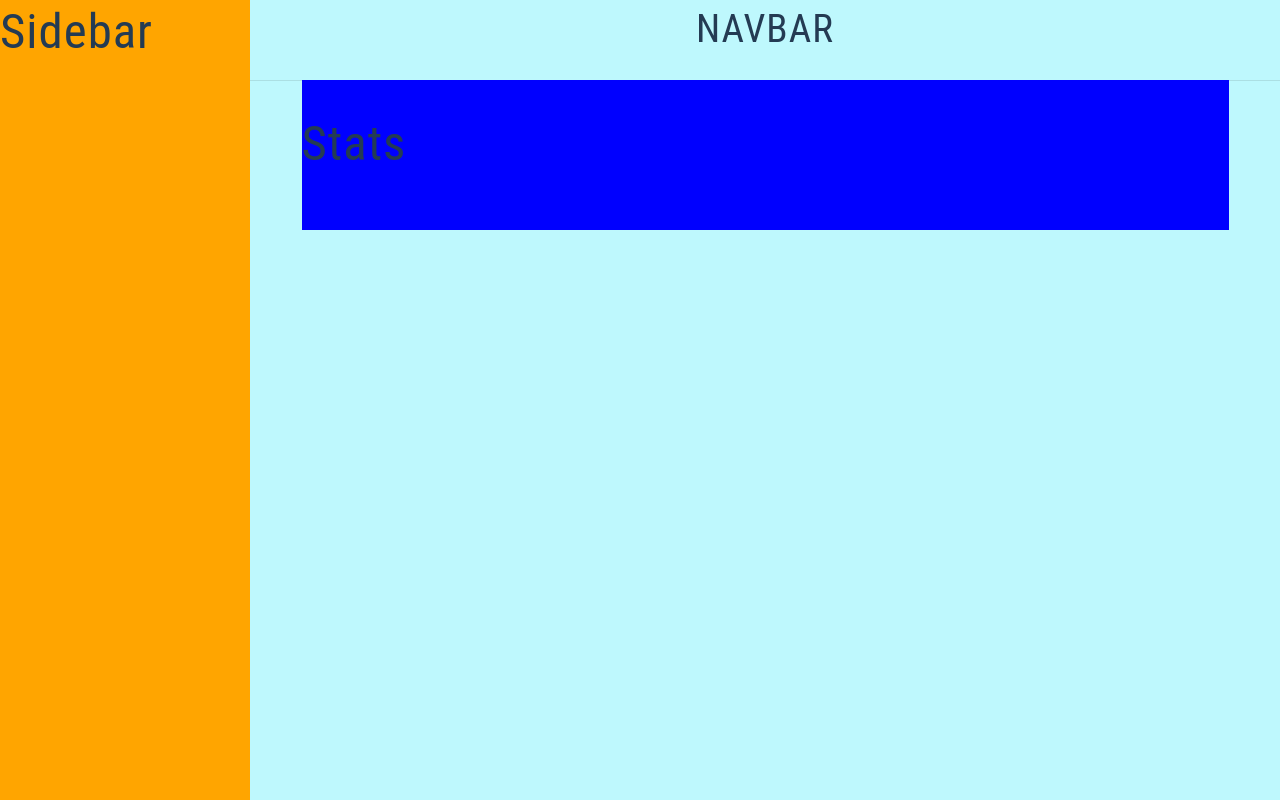
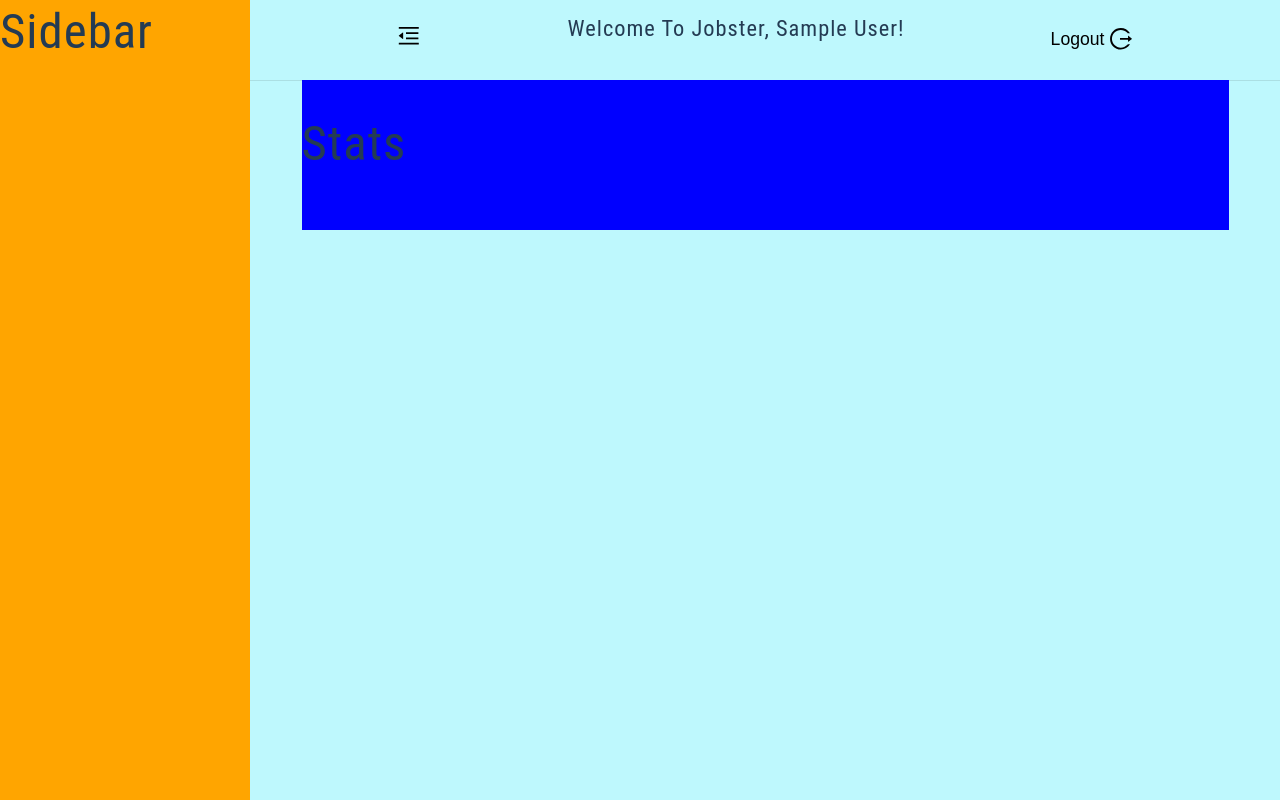
Before and after one commit to VentsiGeorgiev/jobster, a React (Create React App) app in the folder client/: page / in a window 1280 px wide. Built offline with nearby package versions, Linux system fonts and the light colour scheme; sample sign-in values are in the browser's storage.

Commit message:
Add React icons, Toggle Sidebar functionality, add Jobs Context

```diff
--- a/client/package.json
+++ b/client/package.json
@@ -9,6 +9,7 @@
     "@testing-library/user-event": "^13.5.0",
     "react": "^18.2.0",
     "react-dom": "^18.2.0",
+    "react-icons": "^4.4.0",
     "react-router-dom": "^6.4.0",
     "react-scripts": "5.0.1",
     "web-vitals": "^2.1.4"
--- a/client/src/components/shared/LargeSidebar/LargeSidebar.js
+++ b/client/src/components/shared/LargeSidebar/LargeSidebar.js
@@ -1,12 +1,19 @@
+import { useJobsContext } from '../../../context/jobsContext/jobsContext';
 import styles from './LargeSidebar.module.css';
 
 function LargeSidebar() {
+    const { showSidebar } = useJobsContext();
+
     return (
-        <aside className={styles['sidebar-container']}>
-            <div className={styles.content}>
-                <h1>Sidebar</h1>
-            </div>
-        </aside>
+        <>
+            {showSidebar &&
+                <aside className={showSidebar ? `${styles['sidebar-container']}` : styles.show}>
+                    <div className={styles.content}>
+                        <h1>Sidebar</h1>
+                    </div>
+                </aside>
+            }
+        </>
     );
 }
 
--- a/client/src/components/shared/LargeSidebar/LargeSidebar.module.css
+++ b/client/src/components/shared/LargeSidebar/LargeSidebar.module.css
@@ -10,9 +10,14 @@
         min-height: 100vh;
         height: 100%;
         width: 250px;
+        margin-left: 0;
     }
     .content {
         position: sticky;
         top: 0;
     }
+
+    .show {
+        margin-left: -250px;
+    }
 }
--- a/client/src/components/shared/Navbar/Navbar.js
+++ b/client/src/components/shared/Navbar/Navbar.js
@@ -1,8 +1,40 @@
+import { useAppContext } from '../../../context/appContext';
 import styles from './Navbar.module.css';
+import { AiOutlineMenuFold, AiOutlineLogout } from 'react-icons/ai';
+import { useJobsContext } from '../../../context/jobsContext/jobsContext';
+import { useEffect } from 'react';
+
 function Navbar() {
+    const { user } = useAppContext();
+    const { toggleSidebar } = useJobsContext();
+
+    useEffect(() => {
+        if (toggleSidebar) {
+
+        }
+    }, []);
+
     return (
         <section className={styles['nav-center']}>
-            <h2>NAVBAR</h2>
+            <div>
+                <button
+                    className={styles['nav-btn']}
+                    onClick={toggleSidebar}
+                >
+                    <AiOutlineMenuFold className={styles['nav-icon']} />
+                </button>
+            </div>
+
+            <div>
+                <h2 className={styles['nav-text']}>Welcome to Jobster, {user.name}!</h2>
+            </div>
+            <div>
+                <button className={styles['nav-btn']}>
+                    Logout
+                    <AiOutlineLogout className={styles['nav-icon']} />
+                </button>
+            </div>
+
         </section>
     );
 }
--- a/client/src/components/shared/Navbar/Navbar.module.css
+++ b/client/src/components/shared/Navbar/Navbar.module.css
@@ -2,6 +2,29 @@
     height: 10vh;
     display: flex;
     align-items: center;
-    justify-content: center;
+    justify-content: space-evenly;
     box-shadow: 0 1px 0px 0px rgba(0, 0, 0, 0.1);
 }
+
+.nav-text {
+    font-size: 1.4rem;
+}
+
+.nav-btn {
+    border: none;
+    outline: none;
+    cursor: pointer;
+    background-color: transparent;
+    display: inline-flex;
+    align-items: center;
+    gap: 4px;
+    font-size: 1.1rem;
+}
+
+.nav-icon {
+    font-size: 1.6rem;
+}
+
+.hide {
+    display: none;
+}
--- a/client/src/components/shared/SharedLayout/SharedLayout.js
+++ b/client/src/components/shared/SharedLayout/SharedLayout.js
@@ -1,10 +1,14 @@
 import { Outlet } from 'react-router-dom';
+import { useJobsContext } from '../../../context/jobsContext/jobsContext';
 import { SmallSidebar, LargeSidebar, Navbar } from '../../shared';
 import styles from './SharedLayout.module.css';
 
 function SharedLayout() {
+
+    const { showSidebar } = useJobsContext();
+
     return (
-        <main className={styles.dashboard}>
+        <main className={showSidebar ? `${styles.dashboard}` : styles['full-dashboard']}   >
             <SmallSidebar />
             <LargeSidebar />
             <div>
--- a/client/src/components/shared/SharedLayout/SharedLayout.module.css
+++ b/client/src/components/shared/SharedLayout/SharedLayout.module.css
@@ -1,5 +1,9 @@
 .dashboard {
     display: grid;
+    grid-template-columns: 1fr;
+}
+
+.full-dashboard {
     grid-template-columns: 1fr;
 }
 .dashboard-page {
--- /dev/null
+++ b/client/src/context/jobsContext/jobsActions.js
@@ -0,0 +1 @@
+export const TOGGLE_SIDEBAR = 'TOGGLE_SIDEBAR';
--- /dev/null
+++ b/client/src/context/jobsContext/jobsContext.js
@@ -0,0 +1,33 @@
+import { createContext, useContext, useReducer } from 'react';
+import { TOGGLE_SIDEBAR } from './jobsActions';
+import reducer from './jobsReducer';
+
+const initialState = {
+    showSidebar: true,
+};
+
+const JobsContext = createContext();
+
+const JobsProvider = ({ children }) => {
+
+    const [state, dispatch] = useReducer(reducer, initialState);
+
+
+    const toggleSidebar = () => {
+        dispatch({ type: TOGGLE_SIDEBAR });
+    };
+
+    return <JobsContext.Provider value={{
+        ...state,
+        toggleSidebar
+    }}
+    >
+        {children}
+    </JobsContext.Provider>;
+};
+
+const useJobsContext = () => {
+    return useContext(JobsContext);
+};
+
+export { JobsProvider, useJobsContext };
--- /dev/null
+++ b/client/src/context/jobsContext/jobsReducer.js
@@ -0,0 +1,15 @@
+import { TOGGLE_SIDEBAR } from './jobsActions';
+
+const reducer = (state, action) => {
+    switch (action.type) {
+        case TOGGLE_SIDEBAR:
+            return {
+                ...state,
+                showSidebar: !state.showSidebar
+            };
+        default:
+            throw new Error(`No such action ${action.type}`);
+    }
+};
+
+export default reducer;
--- a/client/src/index.js
+++ b/client/src/index.js
@@ -3,12 +3,15 @@ import ReactDOM from 'react-dom/client';
 import './styles/index.css';
 import App from './App';
 import { AppProvider } from './context/appContext';
+import { JobsProvider } from './context/jobsContext/jobsContext';
 
 const root = ReactDOM.createRoot(document.getElementById('root'));
 root.render(
     <React.StrictMode>
         <AppProvider>
-            <App />
+            <JobsProvider>
+                <App />
+            </JobsProvider>
         </AppProvider>
     </React.StrictMode>
 );
```
Also changed, not shown: 1 other file (tests, documents, lock files or other folders).
